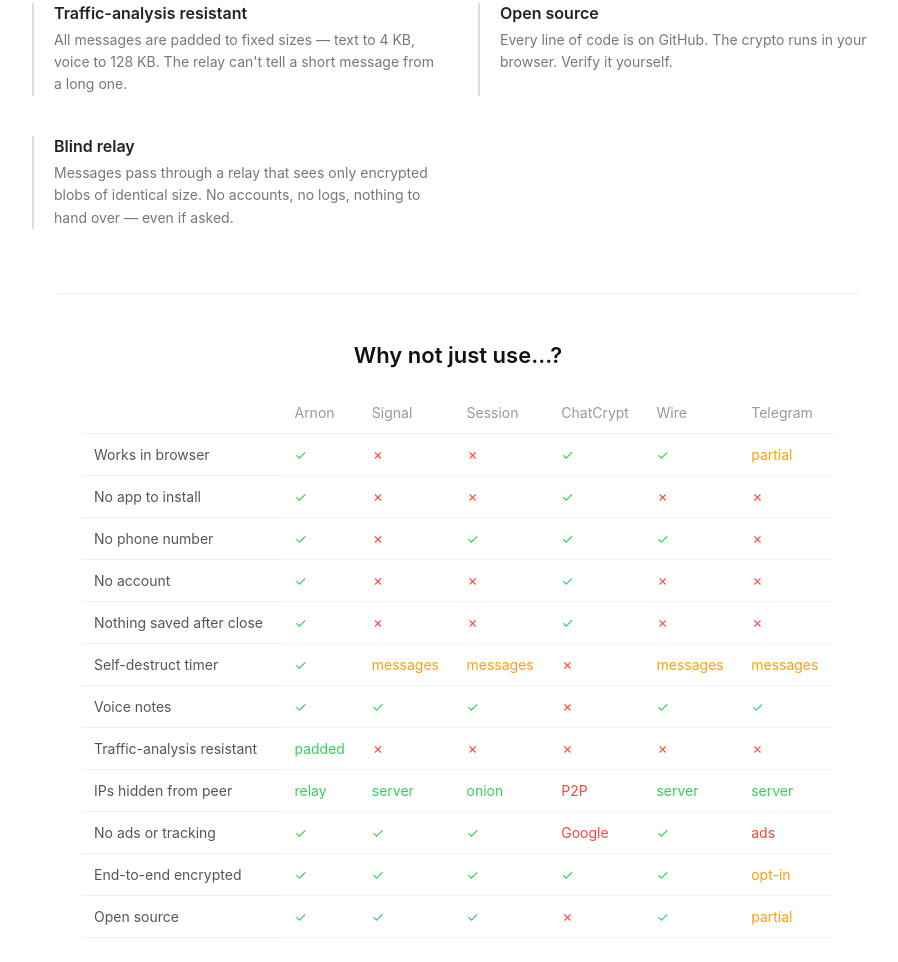
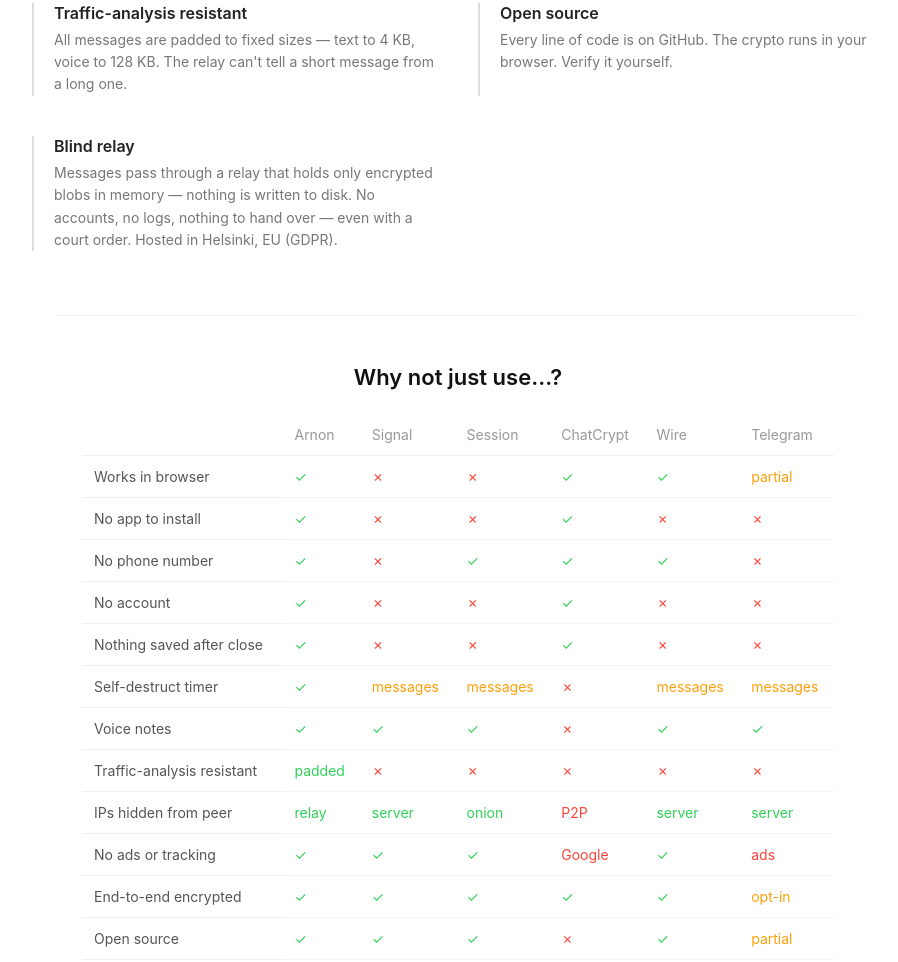
Before and after one commit to atas2390/arnon, a plain HTML site: page index.html in a window 1280 px wide. Shown: the part 1557-2519 px from the top of the page, without its empty margins (182-1080 px from the left). Drawn offline with Linux system fonts and the light colour scheme.

Commit message:
relay EU/GDPR description, fix accessibility statement

```diff
--- a/index.html
+++ b/index.html
@@ -184,7 +184,7 @@
   </div>
   <div class="feature">
     <h3>Blind relay</h3>
-    <p>Messages pass through a relay that sees only encrypted blobs of identical size. No accounts, no logs, nothing to hand over — even if asked.</p>
+    <p>Messages pass through a relay that holds only encrypted blobs in memory — nothing is written to disk. No accounts, no logs, nothing to hand over — even with a court order. Hosted in Helsinki, EU (GDPR).</p>
   </div>
 </section>
 
```
Also changed, not shown: accessibility.html (+1 -1 lines).
